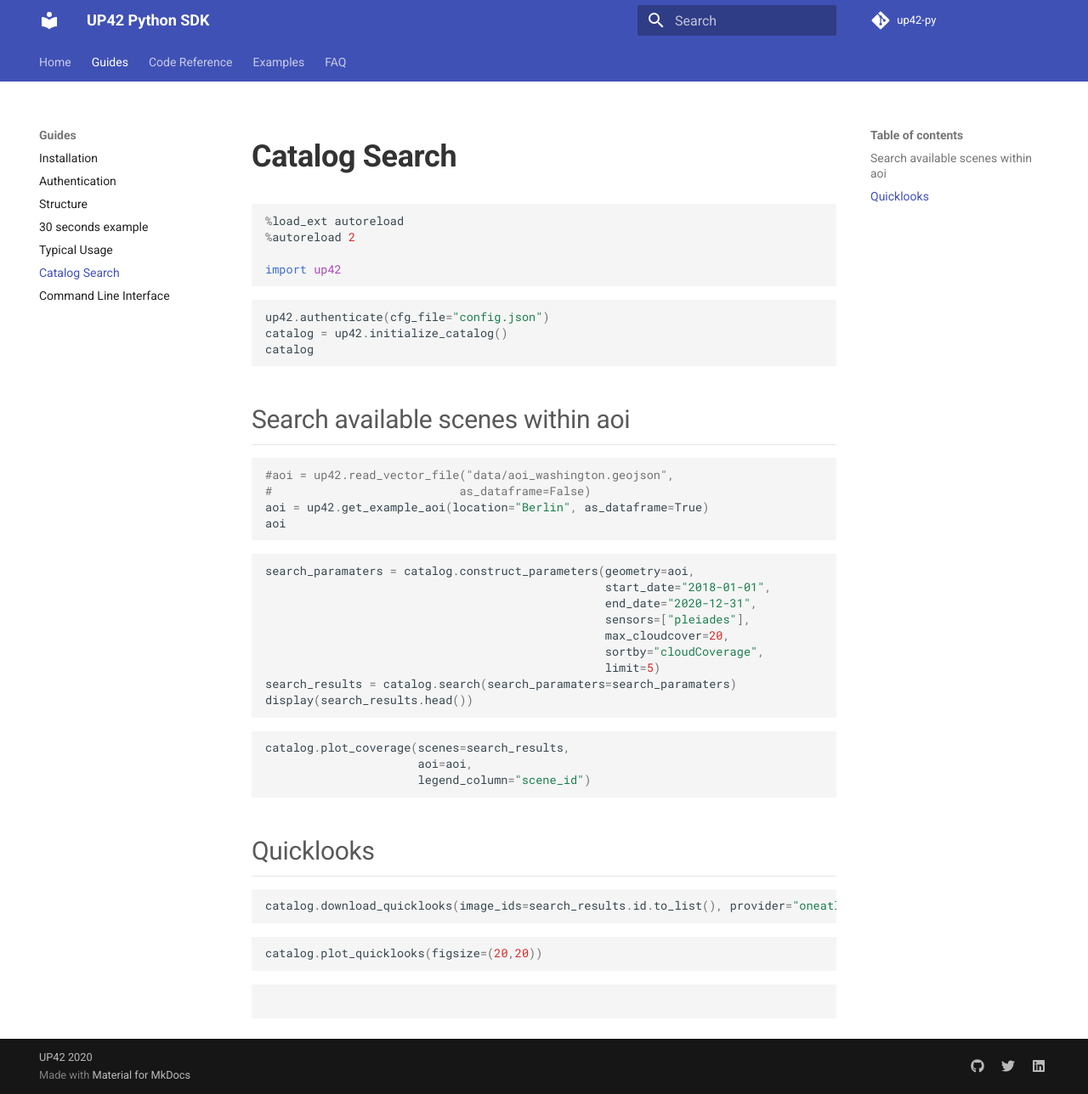
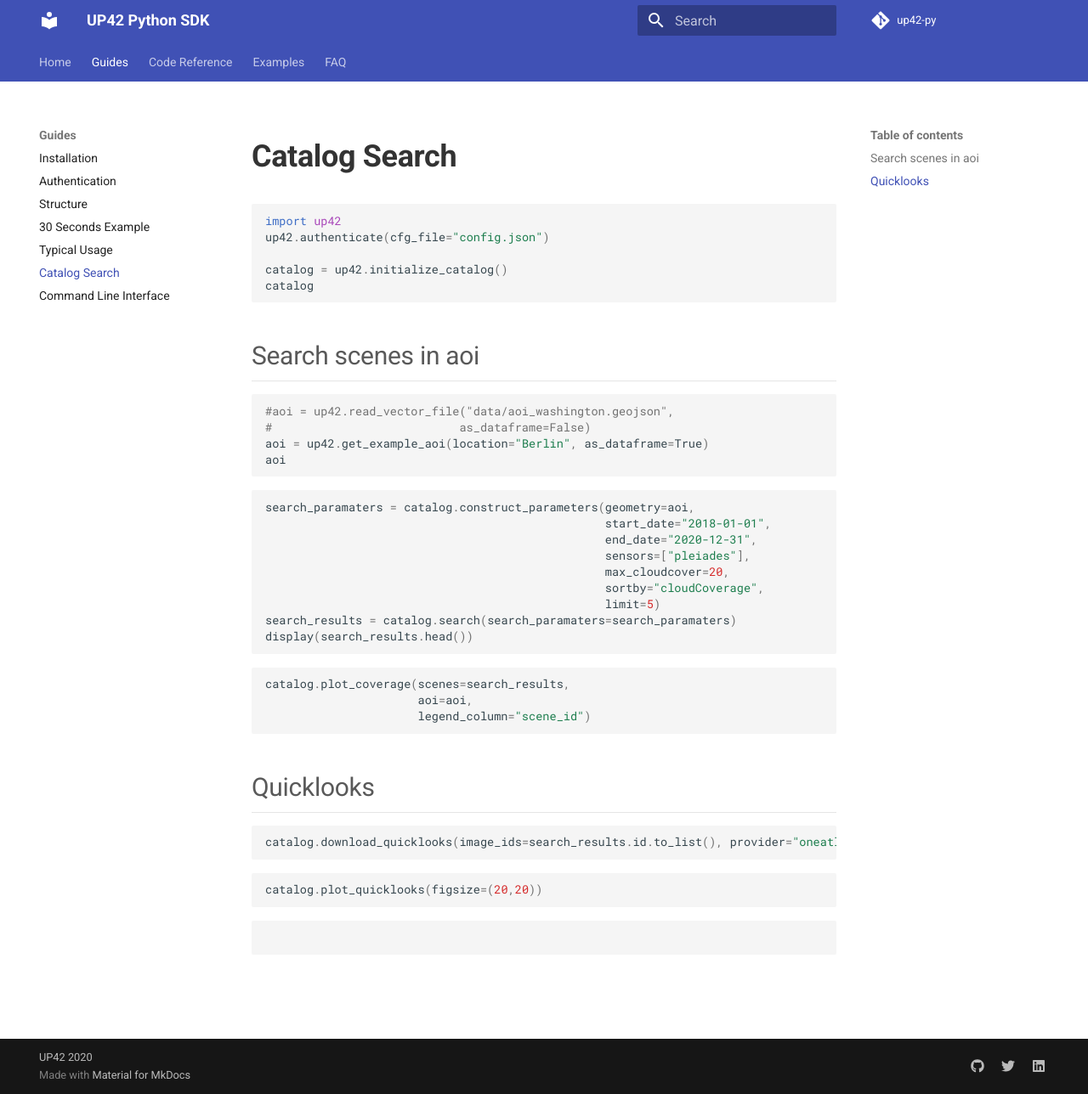
Before and after one commit to up42/up42-py, an MkDocs documentation site: the page built from docs/catalog.md, in a window 1280 px wide and 1288 px high. Shown: the whole window at 85% size. Built offline with MkDocs 1.6.1 and Material for MkDocs 9.7.7, drawn with Linux system fonts in a browser that asks for light colours; comment, search, counter and statistics services are not loaded.

Commit message:
various minor content improvements

````diff
--- a/docs/catalog.md
+++ b/docs/catalog.md
@@ -1,21 +1,14 @@
 # Catalog Search
 
+```python
+import up42
+up42.authenticate(cfg_file="config.json")
 
-```python
-%load_ext autoreload
-%autoreload 2
-
-import up42
-```
-
-
-```python
-up42.authenticate(cfg_file="config.json")
 catalog = up42.initialize_catalog()
 catalog
 ```
 
-## Search available scenes within aoi
+## Search scenes in aoi
 
 
 ```python
--- a/mkdocs.yml
+++ b/mkdocs.yml
@@ -27,7 +27,7 @@
       - Installation: installation.md
       - Authentication: authentication.md
       - Structure: structure.md
-      - 30 seconds example: 30-seconds-example.md
+      - 30 Seconds Example: 30-seconds-example.md
       - Typical Usage: typical-usage.md
       - Catalog Search: catalog.md
       - Command Line Interface: cli.md
````
Also changed, not shown: docs/30-seconds-example.md (+5 -5 lines), docs/typical-usage.md (+1 -9 lines).
